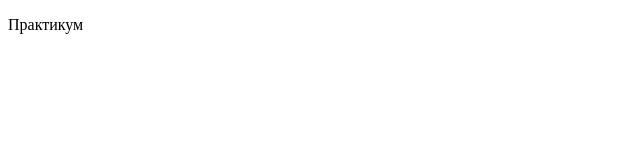
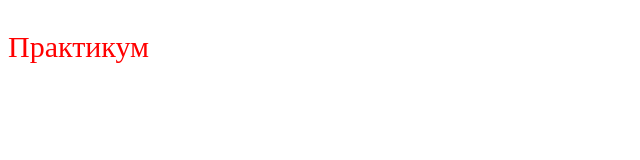
Before and after one commit to PetrDotsenko/first-project, a plain HTML site: page index.html in a window 1280 px wide. Shown: the whole page, without its empty margins (0-640 px from the left). Drawn offline with Linux system fonts and the light colour scheme.

Commit message:
Развернули проект

```diff
--- a/index.html
+++ b/index.html
@@ -4,6 +4,7 @@
     <meta charset="UTF-8">
     <meta name="viewport" content="width=device-width, initial-scale=1.0">
     <title>Document</title>
+    <link rel="stylesheet" href="style.css">
 </head>
 <body>
   <p>Практикум</p>
--- a/style.css
+++ b/style.css
@@ -0,0 +1,4 @@
+p {
+    color: red;
+    font-size: 30px;
+}
```
